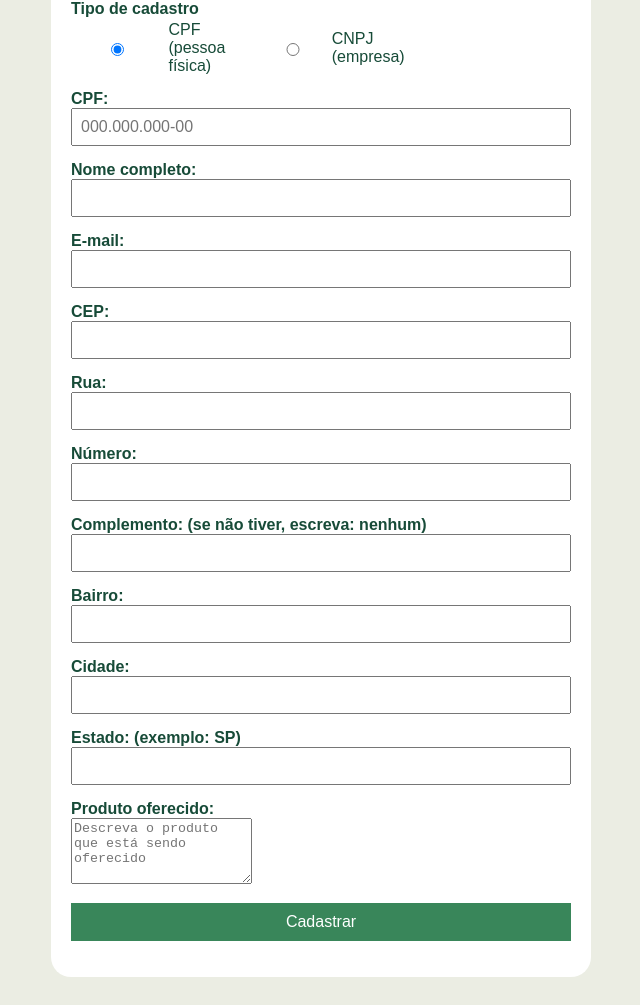
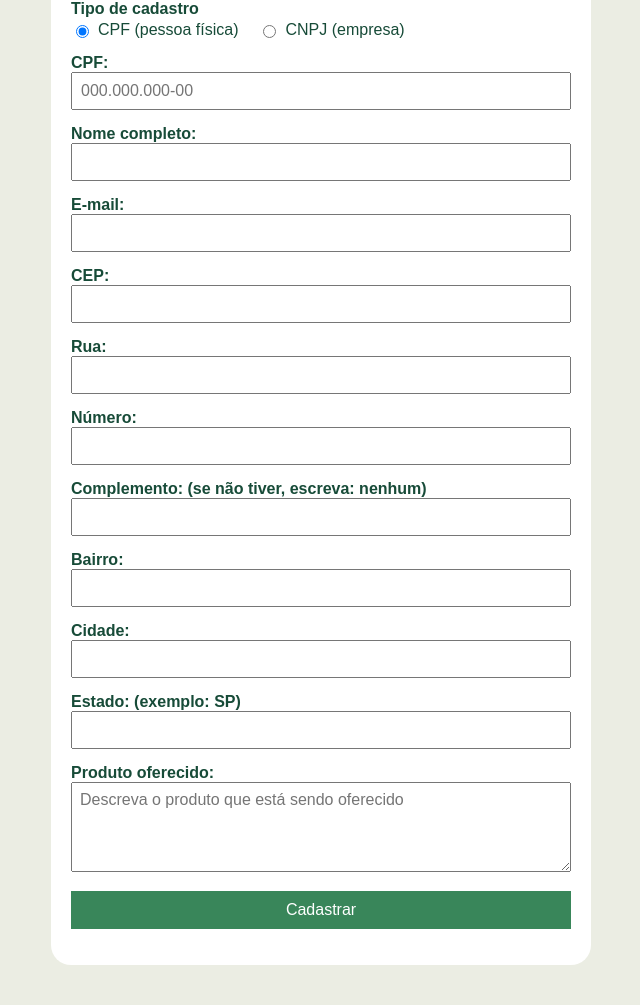
Before and after one commit to lafbr/gs_web_development, a plain HTML site: page pages/cadastro.html in a window 1280 px wide. Shown: the part 126-1131 px from the top of the page, without its empty margins (319-959 px from the left). Drawn offline with Linux system fonts and the light colour scheme.

Commit message:
style: adicionada mais estilos no css do formulário

```diff
--- a/css/formulario.css
+++ b/css/formulario.css
@@ -82,3 +82,16 @@ button {
   font-weight: normal;
   cursor: pointer;
 }
+
+.opcao input {
+  width: auto;
+}
+
+textarea {
+  width: 100%;
+  padding: 8px;
+  font-size: 16px;
+  font-family: Arial;
+  box-sizing: border-box;
+  resize: vertical;
+}
```
